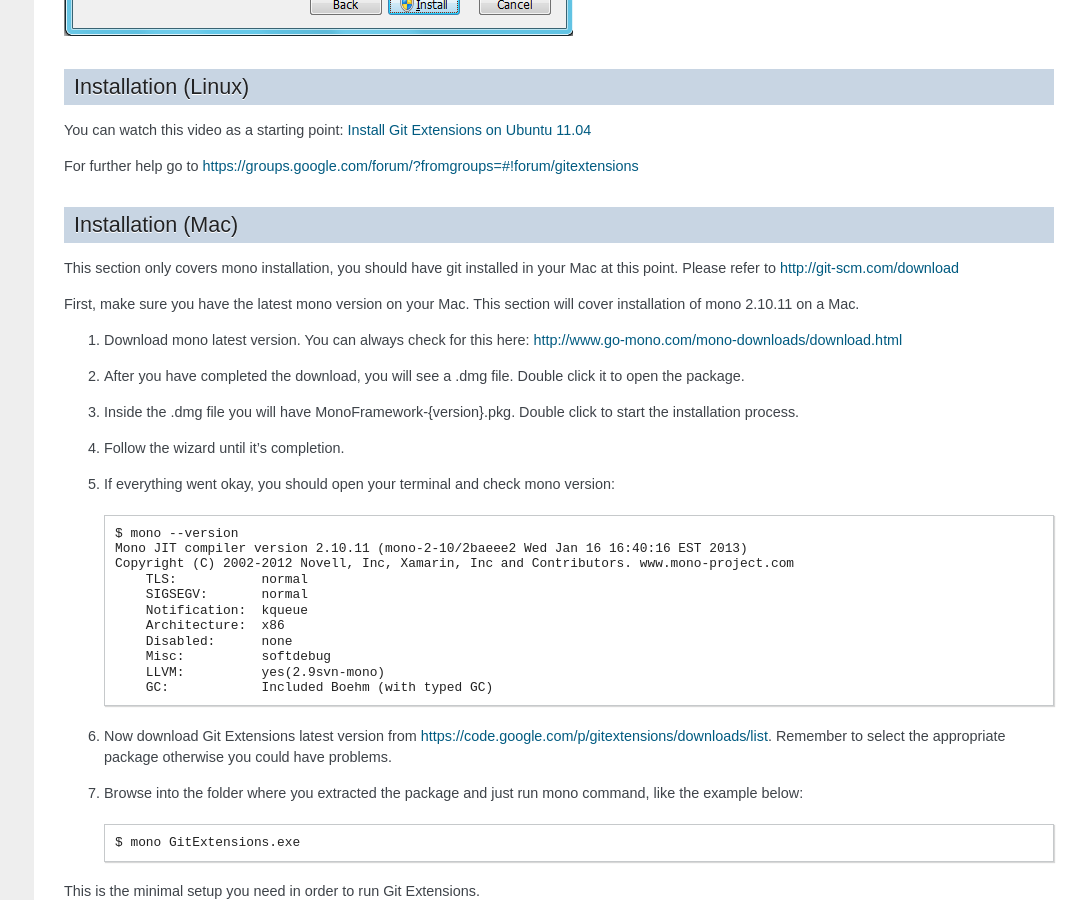
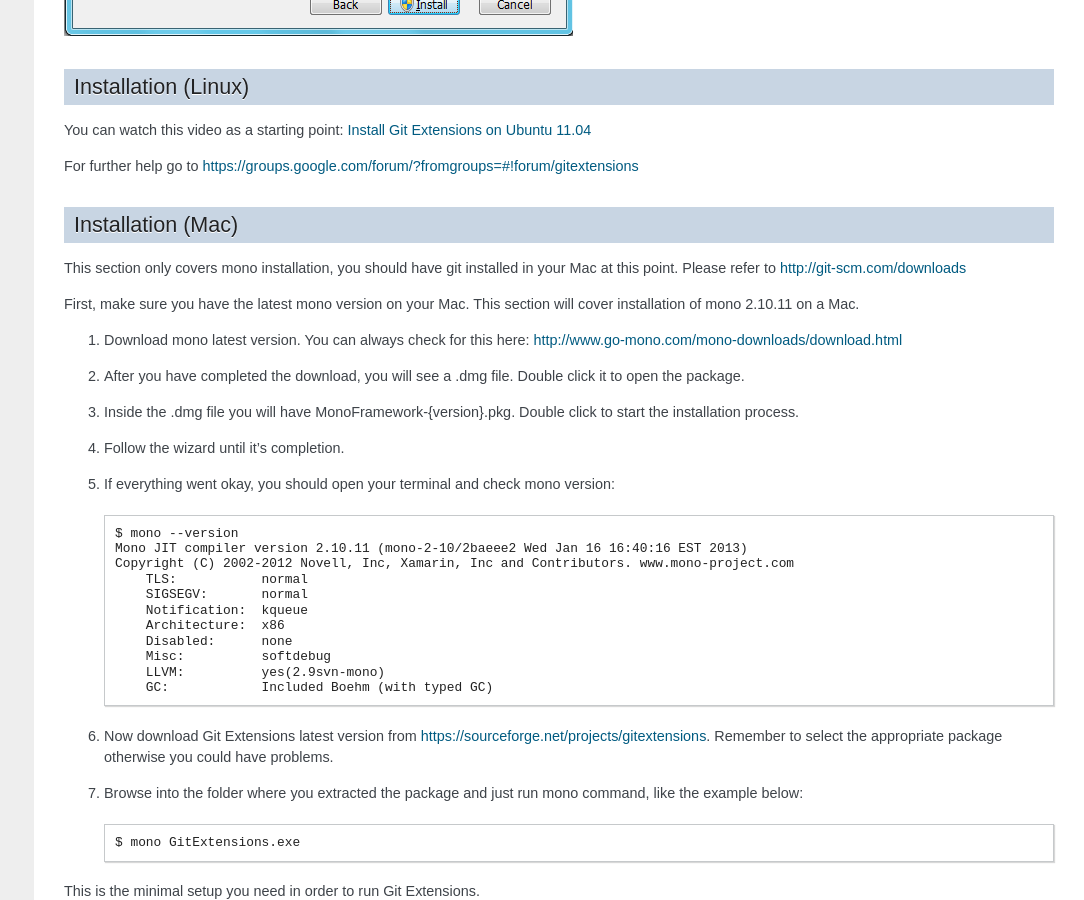
Before and after one commit to martinqt/GitExtensionsDoc, a Sphinx documentation site: the page built from source/getting_started.rst, in a window 1280 px wide and 900 px high, scrolled down 2842 px. Shown: the whole window, without its empty margins (196-1280 px from the left). Built offline with Sphinx 7.4.7, drawn with Linux system fonts in a browser that asks for light colours; some of the changed lines change nothing that is shown.

Commit message:
fixing Git Extensions and Git download link

```diff
--- a/source/getting_started.rst
+++ b/source/getting_started.rst
@@ -39,7 +39,7 @@
 Installation (Mac)
 ------------------
 
-This section only covers mono installation, you should have git installed in your Mac at this point. Please refer to http://git-scm.com/download
+This section only covers mono installation, you should have git installed in your Mac at this point. Please refer to http://git-scm.com/downloads
 
 First, make sure you have the latest mono version on your Mac. This section will cover installation of mono 2.10.11 on a Mac.
 
@@ -61,7 +61,7 @@
         LLVM:          yes(2.9svn-mono)
         GC:            Included Boehm (with typed GC)
 
-6) Now download Git Extensions latest version from https://code.google.com/p/gitextensions/downloads/list. Remember to select the appropriate package otherwise you could have problems.
+6) Now download Git Extensions latest version from https://sourceforge.net/projects/gitextensions. Remember to select the appropriate package otherwise you could have problems.
 7) Browse into the folder where you extracted the package and just run mono command, like the example below::
 
     $ mono GitExtensions.exe
```
